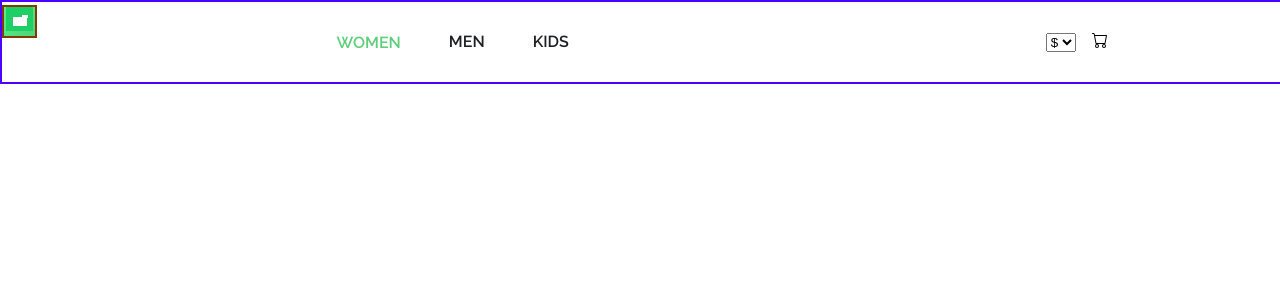
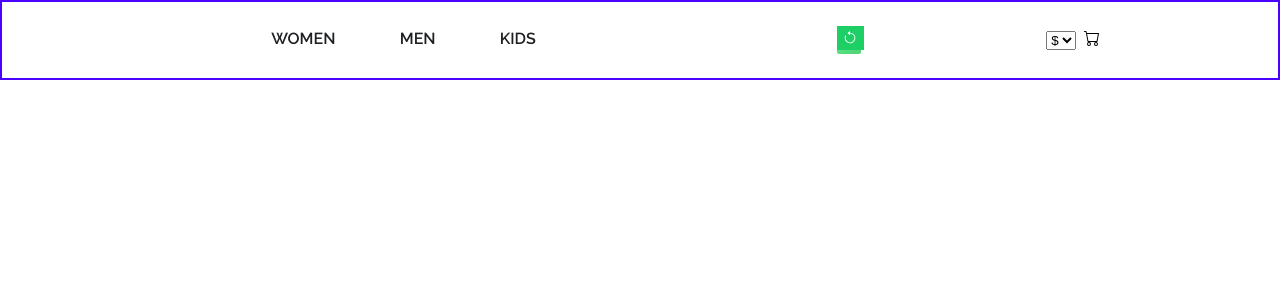
Before and after one commit to MeryAmun/junior-test, a React (Create React App) app: page / in a window 1280 px wide. Shown: the top 300 px of the page. Built offline with nearby package versions, Linux system fonts and the light colour scheme.

Commit message:
'header'

```diff
--- a/src/Components/Header/Header.jsx
+++ b/src/Components/Header/Header.jsx
@@ -1,5 +1,5 @@
 import React, { Component } from 'react';
-import {BsCart} from '../../Components/Icons/index'
+import {BsCart,BsArrowCounterclockwise} from '../../Components/Icons/index'
 import './header.css'
 
 export default class Header extends Component {
@@ -7,22 +7,30 @@ export default class Header extends Component {
     return (
       <div className='header__wrapper'>
           <div className="header__firstchild">
-              <div className="women__wrapper">
+              <div className="child__wrapper">
               <span className="women">
                   women
               </span>
               <span className="border"></span>
               </div>
+              <div className="child__wrapper">
               <span className="men">
                   men
               </span>
+              <span className="border"></span>
+              </div>
+              <div className="child__wrapper">
               <span className="children">
                   kids
               </span>
+              <span className="border"></span>
+              </div>
           </div>
           <div className="header__logo__wrapper">
    <div className="logo__container">
-   <span className="line"></span>
+   <span className="">
+     <BsArrowCounterclockwise className='logo'/>
+   </span>
    <span className="arrow"></span>
    </div>
           </div>
--- a/src/Components/Header/header.css
+++ b/src/Components/Header/header.css
@@ -1,7 +1,6 @@
 @import url('https://fonts.googleapis.com/css2?family=Raleway:wght@600&display=swap');
 
 .header__wrapper{
-position: absolute;
 width: 100%;
 height: 80px;
 left: 0px;
@@ -11,11 +10,10 @@ border: 2px solid rgb(76, 0, 255);
 
 
 display: flex;
-justify-content: space-between;
+justify-content: center;
 align-items: center;
 }
 .header__firstchild{
-    width: 60%;
     display: flex;
     justify-content: center;
     align-items: center;
@@ -23,9 +21,38 @@ align-items: center;
     flex: 2;
 }
 
+.child__wrapper{
+    height: 80px;
+    display: flex;
+    flex-direction: column;
+    justify-content: center;
+    align-items: center;
+}
+
+.active1{
+    color: #5ECE7B;
+}
+.active2{
+    background: #5ECE7B;
+}
+
+.border{
+height: 2px;
+width: 100%;
+left: 0px;
+top: 54px;
+border-radius: 0px;
+
+
+flex: none;
+order: 1;
+align-self: stretch;
+flex-grow: 0;
+margin: 30px 0px;
+}
 
 .women{
-    height: 20px;
+
 width: 65px;
 left: 0px;
 top: 0px;
@@ -49,45 +76,19 @@ text-transform: uppercase;
 
 /* --c-primary */
 
-color: #5ECE7B;
-border-bottom: #5ECE7B;
+color: #1D1F22;
 
 /* Inside auto layout */
 
 flex: none;
 order: 0;
 flex-grow: 0;
-margin: 30px 0px;
+margin-top: 3.7rem;
+margin-right: 2rem;
 
 
 }
 
-.border{
-    color: #5ECE7B;
-}
-
-/* .women .men.children:active{
-color: #5ECE7B;
-} */
-.border{
-position: static;
-height: 2px;
-left: 0%;
-right: 0%;
-bottom: 0px;
-
-/* --c-primary */
-
-background: #5ECE7B;
-
-/* Inside auto layout */
-
-flex: none;
-order: 1;
-align-self: stretch;
-flex-grow: 0;
-margin: 30px 0px;
-}
 .men{
     position: static;
     height: 20px;
@@ -117,7 +118,9 @@ margin: 30px 0px;
     flex: none;
     order: 0;
     flex-grow: 0;
-    margin: 30px 0px;
+    margin-top: 3.7rem;
+margin-right: 2rem;
+
 }
 .children{
 /* Label */
@@ -151,31 +154,32 @@ color: #1D1F22;
 flex: none;
 order: 0;
 flex-grow: 0;
-margin: 30px 0px;
+margin-top: 3.7rem;
+margin-right: 2rem;
+
 }
 
-.women, .men,.children{
-    margin-left: 3rem;
+ .men,.children{
+    margin-left: 2rem;
 
 
     }
 .women:hover,.men:hover,.children:hover{
-border-bottom: 3px solid rgb(78, 78, 238);
+border-bottom: 3px solid rgba(26, 119, 233, 0.733);
 cursor: pointer;
 
 
 }
 
 .header__logo__wrapper{
-    border: 2px solid rgb(128, 60, 0);
- height: 28.619224548339844px;
-width: 31.181222915649414px;
+    height: 28.62px;
+    width: 24.18px;
     left: 0px;
-top: 1.3076171875px;
-border-radius: 0px;
-flex: 1;
+    top: 1.31px;
+    border-radius: 2px;
+
     /* svg 3 */
-position: absolute;
+
 left: 0%;
 right: -0.07%;
 top: 4.33%;
@@ -185,15 +189,15 @@ background: linear-gradient(316.98deg, #52D67A 16.88%, #5AEE87 84.04%);
 }
 
 .logo__container{
-    height: 23.844533920288086px;
-    width: 27.094511032104492px;
+    height: 23.84px;
+    width: 27.09px;
     left: 2.009765625px;
     top: 0px;
     border-radius: 0px;
 
     /* svg 2 */
 
-position: absolute;
+
 left: 6.45%;
 right: 6.6%;
 top: 0%;
@@ -204,28 +208,29 @@ background: #1DCF65;
 }
 
 
-.line{
-height: 8.986790657043457px;
-width: 14.084049224853516px;
-left: 7.96142578125px;
-top: 12.29638671875px;
+.logo{
+    height: 15.99px;
+width: 14.08px;
+left: 7.96px;
+top: 12.3px;
 border-radius: 0px;
+margin-top: .3rem;
+cursor: pointer;
 
 
-position: absolute;
     left: 25.55%;
     right: 29.25%;
     top: 40.75%;
     bottom: 29.47%;
 
-background: #FFFFFF;
+    color: #FFFFFF;
     }
 
 .arrow{
-    height: 3.190938949584961px;
-    width: 5.414892196655273px;
-    left: 18.8984375px;
-    top: 9.4306640625px;
+    height: 3.19px;
+    width: 5.41px;
+    left: 18.90px;
+    top: 9.43px;
     border-radius: 0px;
 
     position: absolute;
@@ -245,6 +250,31 @@ background: #FFFFFF;
 }
 
 select,.cart{
-    margin-left: 1rem;
+    margin-left: .5rem;
     cursor: pointer;
 }
+
+@media  screen and (max-width: 1024px){
+    .women,.men,.children{
+        margin-left: 1rem;
+        font-size: 13px;
+    }
+}
+
+@media  screen and (max-width: 600px){
+    .header__wrapper{
+        overflow: hidden;
+    }
+    .women,.men,.children{
+        margin-left: .5rem;
+        margin-right: .4rem;
+        font-size: 14px;
+
+
+    }
+    .logo__container{
+        height: 23.84px;
+        width: 20.09px;
+    }
+
+}
--- a/src/Components/Icons/index.js
+++ b/src/Components/Icons/index.js
@@ -1,6 +1,7 @@
-import { BsCart } from 'react-icons/bs';
+import { BsCart , BsArrowCounterclockwise} from 'react-icons/bs';
+
 
 
 export  {
-    BsCart
+    BsCart, BsArrowCounterclockwise
 }
--- a/src/index.css
+++ b/src/index.css
@@ -1,13 +1,12 @@
-body {
+
+
+
+* {
+  box-sizing: border-box;
+  padding: 0;
   margin: 0;
-  font-family: -apple-system, BlinkMacSystemFont, 'Segoe UI', 'Roboto', 'Oxygen',
-    'Ubuntu', 'Cantarell', 'Fira Sans', 'Droid Sans', 'Helvetica Neue',
-    sans-serif;
-  -webkit-font-smoothing: antialiased;
-  -moz-osx-font-smoothing: grayscale;
+  scroll-behavior: smooth;
 }
-
-code {
-  font-family: source-code-pro, Menlo, Monaco, Consolas, 'Courier New',
-    monospace;
+body{
+  margin: 0;
 }
```
Lines whose indentation alone changed are shown as unchanged.
